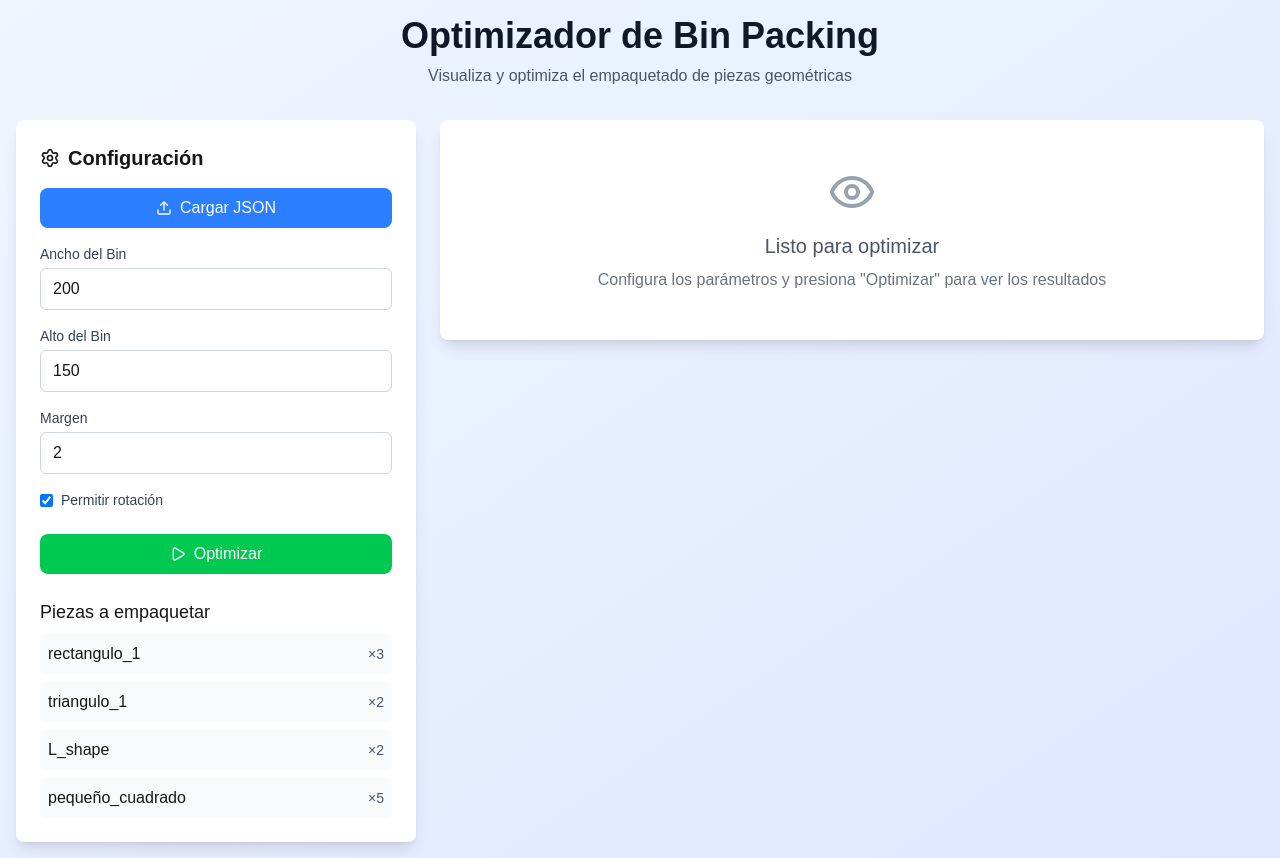
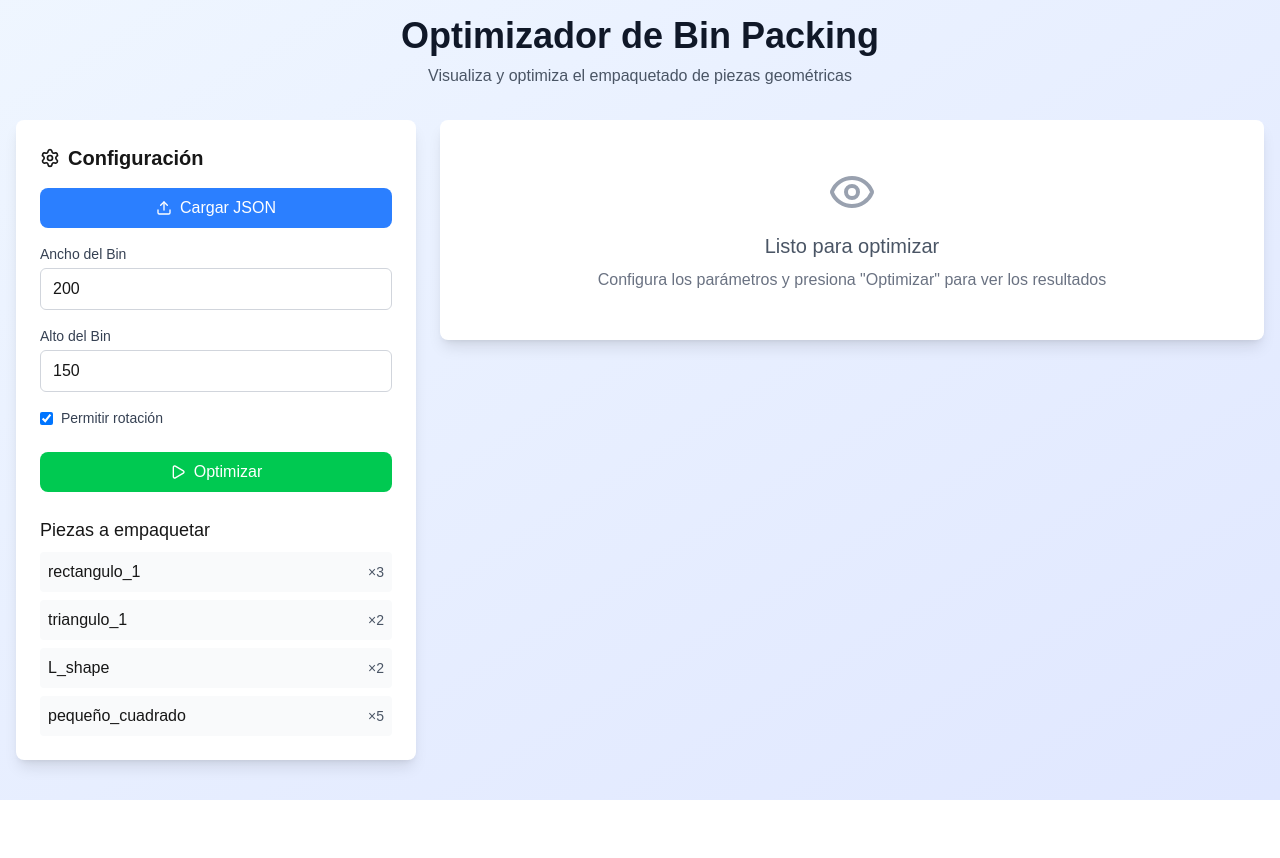
Before and after one commit to JhairCJ/TSS-PiezasIrregulares, a Next.js app in the folder frontend/: page / in a window 1280 px wide. After the commit the page ends 800 px from the top, so only its background shows below. Built offline with nearby package versions, Linux system fonts and the light colour scheme.

Commit message:
fix: delete margin to avoid errors

```diff
--- a/frontend/src/app/page.tsx
+++ b/frontend/src/app/page.tsx
@@ -130,7 +130,7 @@
     bin_height: 150,
     allow_rotation: true,
     rotation_angles: [0, 90, 180, 270],
-    margin: 2,
+    margin: 0,
     strategy: "bottom_left"
   });
 
@@ -250,18 +250,6 @@
                     type="number"
                     value={inputData.bin_height}
                     onChange={(e) => updateInputField('bin_height', parseInt(e.target.value))}
-                    className="w-full px-3 py-2 border border-gray-300 rounded-md focus:outline-none focus:ring-2 focus:ring-blue-500"
-                  />
-                </div>
-
-                <div>
-                  <label className="block text-sm font-medium text-gray-700 mb-1">
-                    Margen
-                  </label>
-                  <input
-                    type="number"
-                    value={inputData.margin}
-                    onChange={(e) => updateInputField('margin', parseInt(e.target.value))}
                     className="w-full px-3 py-2 border border-gray-300 rounded-md focus:outline-none focus:ring-2 focus:ring-blue-500"
                   />
                 </div>
```
